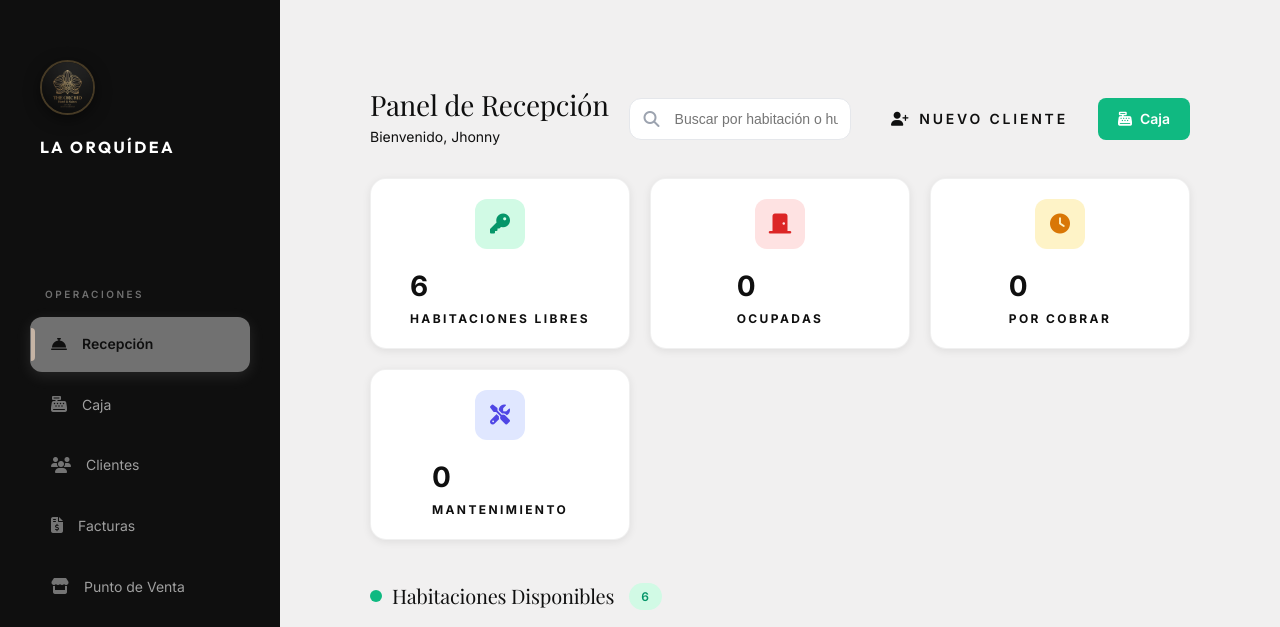
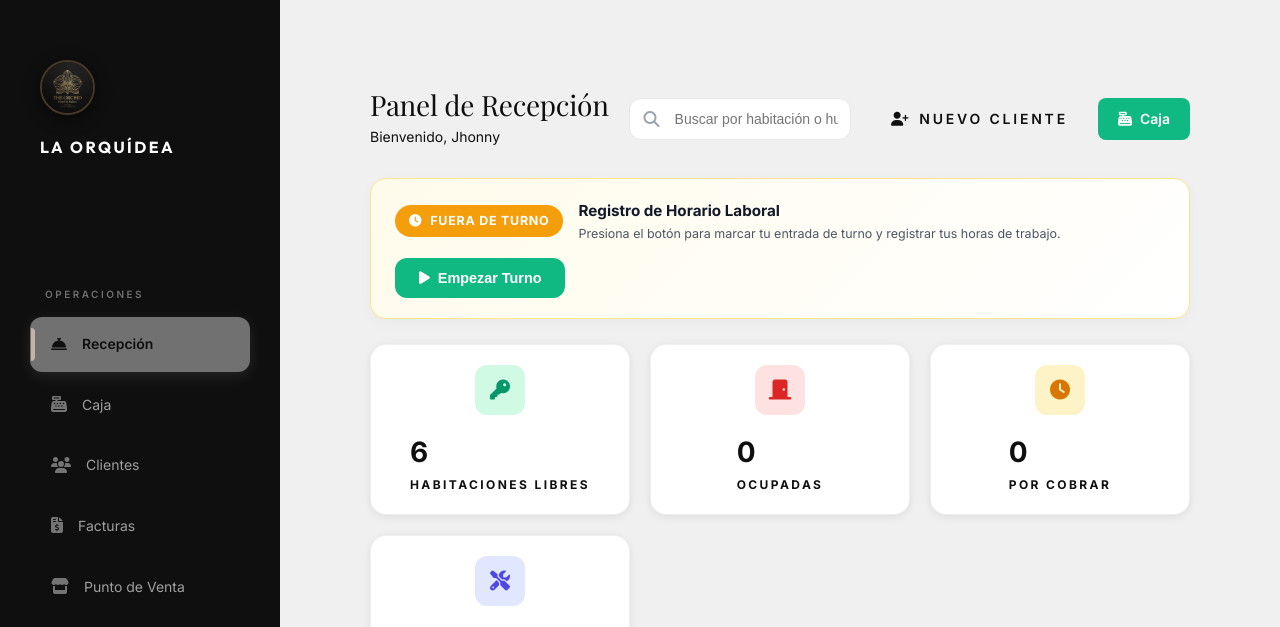
Before and after one commit to esneidermoo19/hotel_pms-main, a Flask app: page /recepcion/dashboard in a window 1280 px wide. Shown: the top 627 px of the page. Run offline with Flask 3, Linux system fonts and the light colour scheme; a user stored in the database is signed in; data comes from the database, SQL or seed files in the repository; data that the repository does not hold is empty; some libraries are stand-ins or nearby versions; some web fonts are replaced.

Commit message:
feat: add shift start/end widget to Reception Dashboard with real-time Admin Horarios sync

```diff
--- a/app/__init__.py
+++ b/app/__init__.py
@@ -75,11 +75,15 @@ def create_app(config_class=None):
     csrf.exempt('empleado.lista_clientes')
     csrf.exempt('admin.nuevo_empleado')
     csrf.exempt('admin.editar_empleado')
+    csrf.exempt('recep.empezar_turno')
+    csrf.exempt('recep.finalizar_turno')
     csrf.exempt('app.routes.empleado.nuevo_cliente')
     csrf.exempt('app.routes.empleado.cobrar_reserva')
     csrf.exempt('app.routes.empleado.lista_clientes')
     csrf.exempt('app.routes.admin.nuevo_empleado')
     csrf.exempt('app.routes.admin.editar_empleado')
+    csrf.exempt('app.routes.recep.empezar_turno')
+    csrf.exempt('app.routes.recep.finalizar_turno')
 
     # 5. Registro de filtros de plantillas
     from app.filters import register_filters
--- a/app/routes/recep.py
+++ b/app/routes/recep.py
@@ -16,6 +16,8 @@ def index():
 @recep_bp.route('/dashboard')
 @empleado_required
 def dashboard():
+    from app.models import TurnoEmpleado
+
     habitaciones_libres = Habitacion.query.filter_by(estado='Disponible').all()
     habitaciones_ocupadas = Habitacion.query.filter_by(estado='Ocupada').all()
     habitaciones_mantenimiento = Habitacion.query.filter_by(estado='Mantenimiento').all()
@@ -32,13 +34,135 @@ def dashboard():
             else:
                 ocupadas_pendientes.append(item)
 
+    # Obtener o vincular perfil de empleado del usuario en sesión
+    empleado = Empleado.query.filter_by(user_id=current_user.id).first()
+    if not empleado and hasattr(current_user, 'nombre'):
+        empleado = Empleado.query.filter_by(nombre=current_user.nombre).first()
+        if empleado and not empleado.user_id:
+            empleado.user_id = current_user.id
+            db.session.commit()
+
+    if not empleado:
+        try:
+            empleado = Empleado(
+                nombre=current_user.nombre or current_user.username,
+                email=current_user.email,
+                telefono=current_user.telefono,
+                cargo=current_user.rol.capitalize() if current_user.rol else 'Recepcionista',
+                activo=True,
+                user_id=current_user.id
+            )
+            db.session.add(empleado)
+            db.session.commit()
+        except Exception:
+            db.session.rollback()
+            empleado = None
+
+    hoy_date = datetime.now().date()
+    turno_activo = None
+    if empleado:
+        turno_activo = TurnoEmpleado.query.filter_by(
+            empleado_id=empleado.id,
+            hora_salida=None,
+            fecha=hoy_date
+        ).first()
+
     return render_template(
         'recepcion/dashboard.html',
         libres=habitaciones_libres,
         occupations_no_pagadas=ocupadas_pendientes,
         occupations_pagadas=ocupadas_pagadas,
-        mantenimiento=habitaciones_mantenimiento
+        mantenimiento=habitaciones_mantenimiento,
+        turno_activo=turno_activo,
+        empleado=empleado
     )
+
+@recep_bp.route('/turno/empezar', methods=['POST'])
+@empleado_required
+def empezar_turno():
+    from app.models import TurnoEmpleado
+
+    empleado = Empleado.query.filter_by(user_id=current_user.id).first()
+    if not empleado and hasattr(current_user, 'nombre'):
+        empleado = Empleado.query.filter_by(nombre=current_user.nombre).first()
+
+    if not empleado:
+        try:
+            empleado = Empleado(
+                nombre=current_user.nombre or current_user.username,
+                email=current_user.email,
+                telefono=current_user.telefono,
+                cargo=current_user.rol.capitalize() if current_user.rol else 'Recepcionista',
+                activo=True,
+                user_id=current_user.id
+            )
+            db.session.add(empleado)
+            db.session.commit()
+        except Exception as e:
+            db.session.rollback()
+            flash(f'Error al vincular perfil de empleado: {e}', 'danger')
+            return redirect(url_for('recep.dashboard'))
+
+    hoy_date = datetime.now().date()
+    turno_existente = TurnoEmpleado.query.filter_by(
+        empleado_id=empleado.id,
+        hora_salida=None,
+        fecha=hoy_date
+    ).first()
+
+    if turno_existente:
+        flash('Ya tienes un turno activo en este momento.', 'warning')
+        return redirect(url_for('recep.dashboard'))
+
+    now = datetime.now()
+    nuevo_turno = TurnoEmpleado(
+        empleado_id=empleado.id,
+        fecha=hoy_date,
+        hora_entrada=now,
+        estado='activo'
+    )
+    db.session.add(nuevo_turno)
+    db.session.commit()
+
+    hora_str = now.strftime('%H:%M')
+    flash(f'¡Turno iniciado exitosamente a las {hora_str}! Registro de asistencia visible en Administración.', 'success')
+    return redirect(url_for('recep.dashboard'))
+
+
+@recep_bp.route('/turno/finalizar', methods=['POST'])
+@empleado_required
+def finalizar_turno():
+    from app.models import TurnoEmpleado
+
+    empleado = Empleado.query.filter_by(user_id=current_user.id).first()
+    if not empleado and hasattr(current_user, 'nombre'):
+        empleado = Empleado.query.filter_by(nombre=current_user.nombre).first()
+
+    if not empleado:
+        flash('No se encontró perfil de empleado activo.', 'danger')
+        return redirect(url_for('recep.dashboard'))
+
+    hoy_date = datetime.now().date()
+    turno_activo = TurnoEmpleado.query.filter_by(
+        empleado_id=empleado.id,
+        hora_salida=None,
+        fecha=hoy_date
+    ).first()
+
+    if not turno_activo:
+        flash('No tienes ningún turno activo para finalizar.', 'warning')
+        return redirect(url_for('recep.dashboard'))
+
+    now = datetime.now()
+    turno_activo.hora_salida = now
+    turno_activo.horas = turno_activo.calcular_horas()
+    turno_activo.estado = 'completado'
+    db.session.commit()
+
+    hora_str = now.strftime('%H:%M')
+    horas_str = f"{turno_activo.horas:.1f}"
+    flash(f'¡Turno finalizado a las {hora_str}! Se registraron {horas_str} horas trabajadas.', 'info')
+    return redirect(url_for('recep.dashboard'))
 
 @recep_bp.route('/habitacion/estado/<int:habitacion_id>', methods=['POST'])
 @empleado_required
--- a/app/templates/recepcion/dashboard.html
+++ b/app/templates/recepcion/dashboard.html
@@ -24,6 +24,152 @@
             </a>
         </div>
     </div>
+
+    <!-- Shift Control Widget -->
+    <div class="shift-widget-banner {{ 'active' if turno_activo else 'inactive' }}">
+        <div style="display: flex; align-items: center; gap: 15px; flex-wrap: wrap;">
+            <div class="shift-status-pill {{ 'active' if turno_activo else 'inactive' }}">
+                {% if turno_activo %}
+                <span class="pulse-ring-dot"></span> EN TURNO LABORAL
+                {% else %}
+                <i class="fas fa-clock"></i> FUERA DE TURNO
+                {% endif %}
+            </div>
+
+            <div>
+                {% if turno_activo %}
+                <div style="font-size: 0.95rem; font-weight: 700; color: #111827;">
+                    Turno iniciado a las {{ turno_activo.hora_entrada.strftime('%H:%M') }} hs
+                </div>
+                <div style="font-size: 0.78rem; color: #4B5563;">
+                    Tu tiempo de trabajo se contabiliza en tiempo real en el Panel de Administración.
+                </div>
+                {% else %}
+                <div style="font-size: 0.95rem; font-weight: 700; color: #111827;">
+                    Registro de Horario Laboral
+                </div>
+                <div style="font-size: 0.78rem; color: #4B5563;">
+                    Presiona el botón para marcar tu entrada de turno y registrar tus horas de trabajo.
+                </div>
+                {% endif %}
+            </div>
+        </div>
+
+        <div>
+            {% if turno_activo %}
+            <form action="{{ url_for('recep.finalizar_turno') }}" method="POST" style="margin: 0;">
+                <input type="hidden" name="csrf_token" value="{{ csrf_token() }}">
+                <button type="submit" class="btn-shift-action btn-shift-end" onclick="return confirm('¿Confirma que desea finalizar su turno de trabajo?')">
+                    <i class="fas fa-sign-out-alt"></i> Finalizar Turno
+                </button>
+            </form>
+            {% else %}
+            <form action="{{ url_for('recep.empezar_turno') }}" method="POST" style="margin: 0;">
+                <input type="hidden" name="csrf_token" value="{{ csrf_token() }}">
+                <button type="submit" class="btn-shift-action btn-shift-start">
+                    <i class="fas fa-play"></i> Empezar Turno
+                </button>
+            </form>
+            {% endif %}
+        </div>
+    </div>
+
+    <style>
+    .shift-widget-banner {
+        background: #FFFFFF;
+        border-radius: 16px;
+        padding: 20px 24px;
+        margin-bottom: 25px;
+        border: 1px solid #E5E7EB;
+        box-shadow: 0 4px 15px rgba(0,0,0,0.03);
+        display: flex;
+        justify-content: space-between;
+        align-items: center;
+        flex-wrap: wrap;
+        gap: 15px;
+    }
+
+    .shift-widget-banner.active {
+        background: linear-gradient(135deg, #ECFDF5 0%, #FFFFFF 100%);
+        border-color: #A7F3D0;
+    }
+
+    .shift-widget-banner.inactive {
+        background: linear-gradient(135deg, #FFFBEB 0%, #FFFFFF 100%);
+        border-color: #FDE68A;
+    }
+
+    .shift-status-pill {
+        display: inline-flex;
+        align-items: center;
+        gap: 8px;
+        font-size: 0.78rem;
+        font-weight: 700;
+        text-transform: uppercase;
+        letter-spacing: 0.06em;
+        padding: 6px 14px;
+        border-radius: 20px;
+    }
+
+    .shift-status-pill.active {
+        background: #10B981;
+        color: #FFFFFF;
+    }
+
+    .shift-status-pill.inactive {
+        background: #F59E0B;
+        color: #FFFFFF;
+    }
+
+    .btn-shift-action {
+        border: none;
+        padding: 12px 24px;
+        border-radius: 12px;
+        font-weight: 700;
+        font-size: 0.9rem;
+        cursor: pointer;
+        display: inline-flex;
+        align-items: center;
+        gap: 8px;
+        transition: all 0.2s ease;
+    }
+
+    .btn-shift-start {
+        background: #10B981;
+        color: #FFFFFF;
+    }
+
+    .btn-shift-start:hover {
+        background: #059669;
+        transform: translateY(-2px);
+        box-shadow: 0 4px 15px rgba(16, 185, 129, 0.3);
+    }
+
+    .btn-shift-end {
+        background: #EF4444;
+        color: #FFFFFF;
+    }
+
+    .btn-shift-end:hover {
+        background: #DC2626;
+        transform: translateY(-2px);
+        box-shadow: 0 4px 15px rgba(239, 68, 68, 0.3);
+    }
+
+    .pulse-ring-dot {
+        width: 8px;
+        height: 8px;
+        background: #FFFFFF;
+        border-radius: 50%;
+        animation: pulse-ring-anim 1.5s infinite;
+    }
+
+    @keyframes pulse-ring-anim {
+        0% { transform: scale(0.95); opacity: 0.8; }
+        50% { transform: scale(1.3); opacity: 1; }
+        100% { transform: scale(0.95); opacity: 0.8; }
+    }
+    </style>
 
     <!-- Stats Cards -->
     <div class="stats-row">
```
